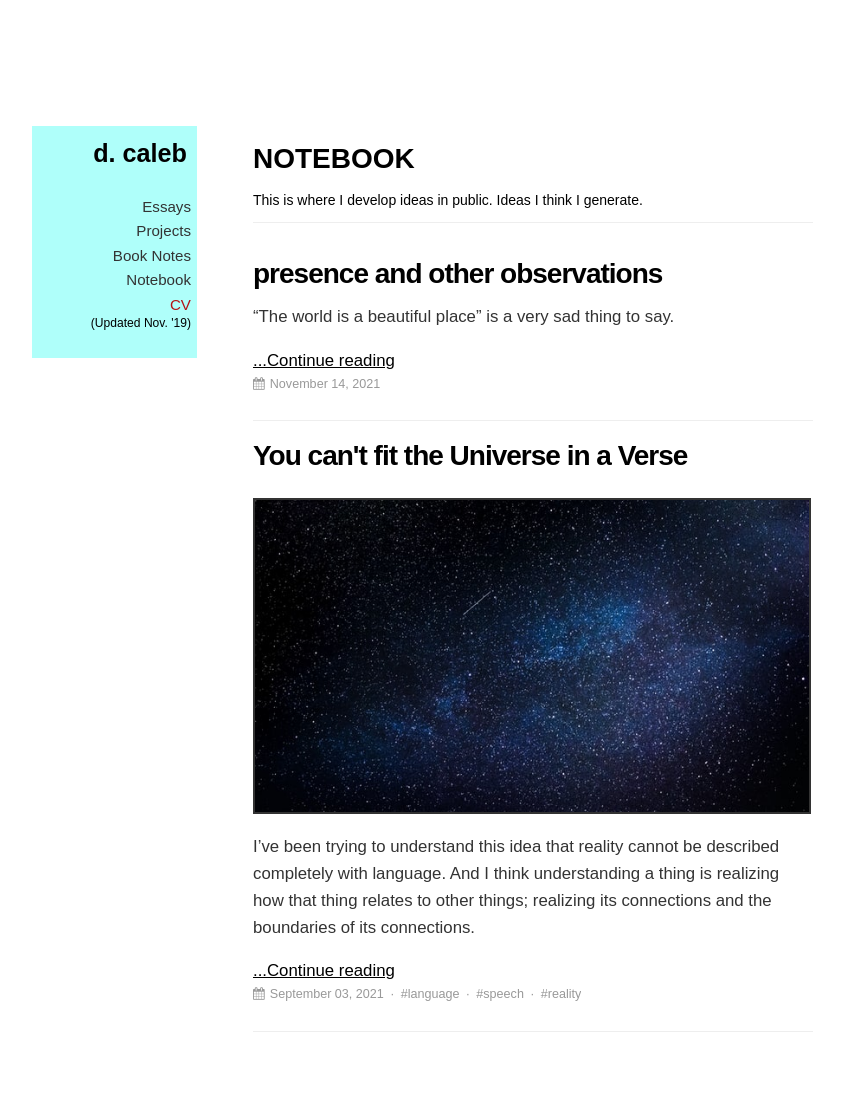
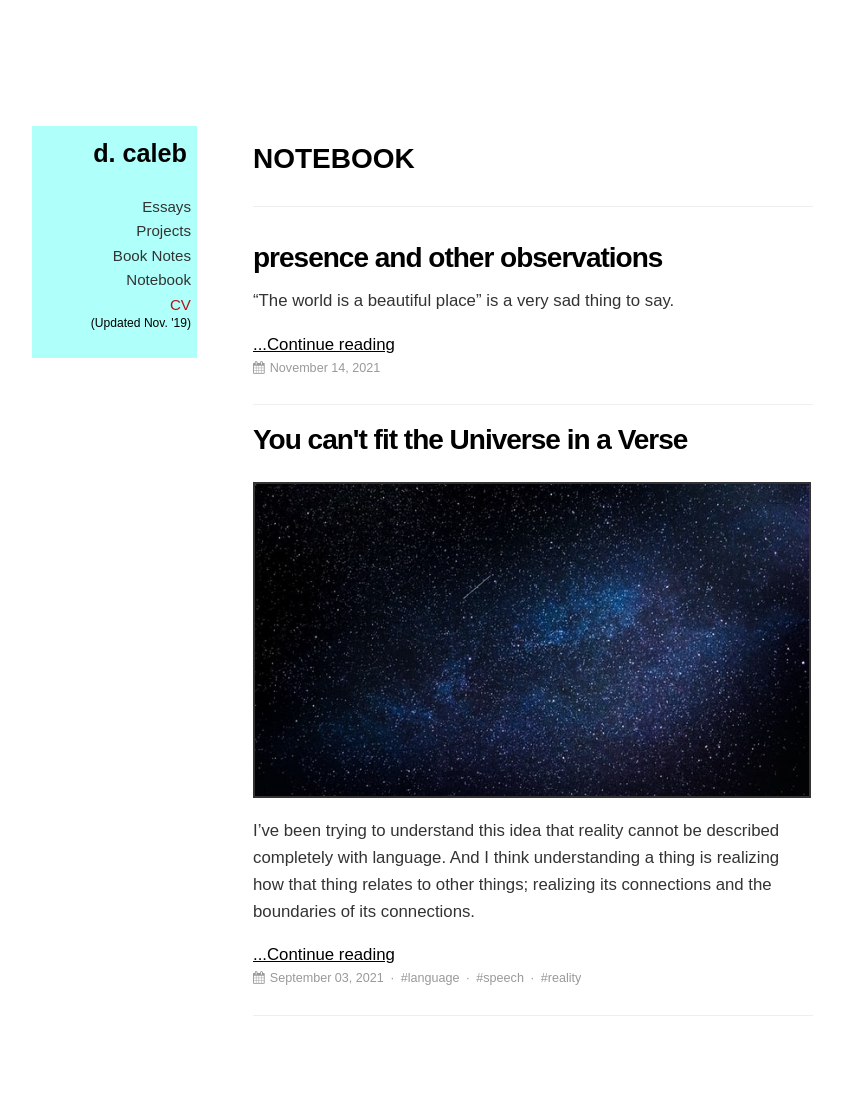
Before and after one commit to dCO2/rococo, a Jekyll site: the page built from notes/index.html, in a window 1280 px wide. Shown: the whole page, without its empty margins (123-967 px from the left). Built offline with Jekyll 4.4.1, drawn with Linux system fonts in a browser that asks for light colours; some web fonts are replaced.

Commit message:
blogging like a hacker

```diff
--- a/notes/index.html
+++ b/notes/index.html
@@ -7,7 +7,6 @@ permalink: notes/
 
 <h1>NOTEBOOK</h1>
 <div class=post>
-    This is where I develop ideas in public. Ideas I think I generate.
 </div>
 <br>
 
```
